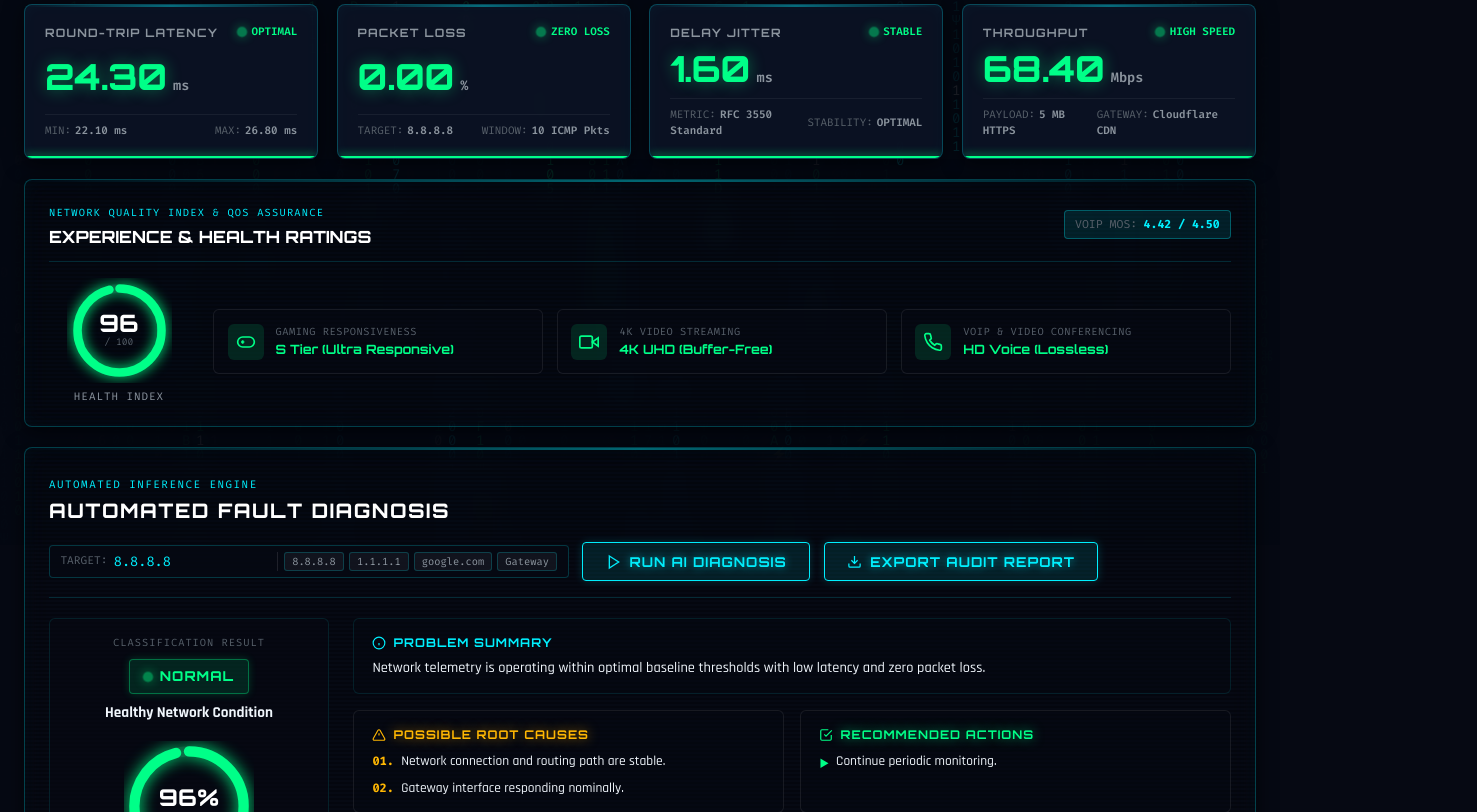
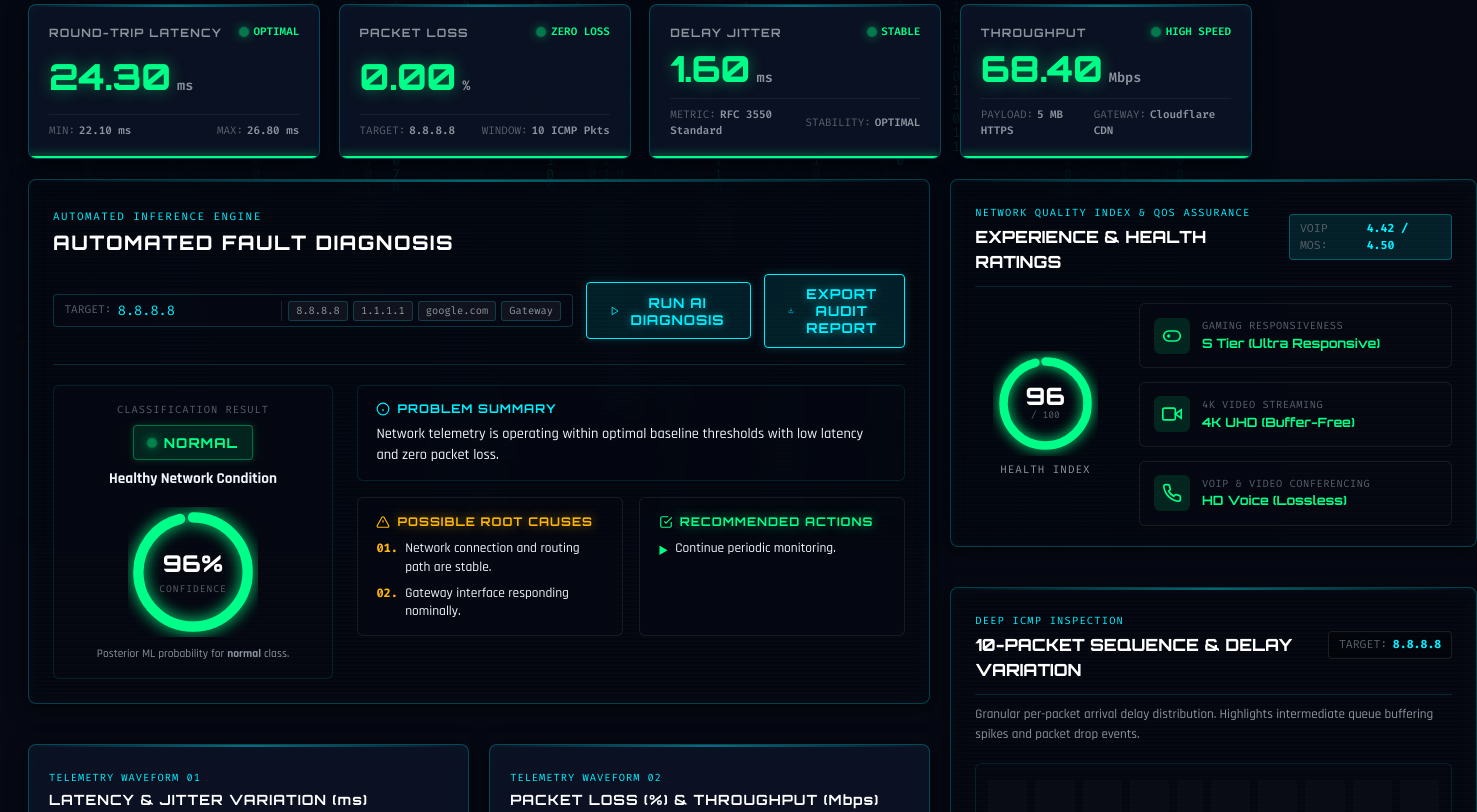
Before and after one commit to Markjasonvarhas/IntelligentNetworkAssistant, a Vue app in the folder frontend/: page / in a window 1280 px wide. Shown: the part 255-1067 px from the top of the page, 1477 px wide, since content can reach past the window. Built offline with nearby package versions, Linux system fonts and the light colour scheme; no server answers.

Commit message:
Optimize desktop layout into dual-column Cyber-NOC Command Center grid

```diff
--- a/frontend/src/App.vue
+++ b/frontend/src/App.vue
@@ -19,32 +19,35 @@
       <!-- Main Dynamic Content Views -->
       <main class="main-content">
         <!-- View 1: Live Telemetry & AI Diagnosis Dashboard -->
-        <section v-if="activeTab === 'dashboard'" class="tab-view">
-          <!-- Automatic Visitor Network Detection Banner -->
+        <section v-if="activeTab === 'dashboard'" class="tab-view dashboard-view">
+          <!-- Top Row Full-Width: Automatic Visitor Network Detection Banner -->
           <ClientNetworkBanner :networkInfo="visitorNetworkInfo" />
 
-          <!-- Real-Time HUD Metric Cards -->
+          <!-- Real-Time HUD Metric Cards (4 Cards Grid) -->
           <MetricCards :metrics="latestMetrics" />
 
-          <!-- Network Quality Index & ITU-T MOS Score -->
-          <QualityScoreCard :healthScores="latestMetrics.health_scores || defaultHealthScores" />
-
-          <!-- Automated Diagnosis Inference Hologram Terminal -->
+          <!-- Main NOC Command Center 2-Column Desktop Grid -->
+          <div class="noc-desktop-grid">
+            <!-- Left Column: Primary AI Diagnosis Terminal & Waveform Charts -->
+            <div class="noc-col-primary">
               <DiagnosisPanel
                 :diagnosis="latestDiagnosis"
                 :scanning="scanning"
                 @trigger-scan="runManualScan"
                 @change-host="onHostChanged"
               />
+              <TelemetryCharts :telemetryData="telemetryStream" />
+            </div>
 
-          <!-- Granular 10-Packet Sequence Arrival & Jitter Inspection -->
+            <!-- Right Column: Network Quality Index & 10-Packet Inspection -->
+            <div class="noc-col-secondary">
+              <QualityScoreCard :healthScores="latestMetrics.health_scores || defaultHealthScores" />
               <PacketSequenceView
                 :latencyValues="latestMetrics.latency_values"
                 :host="latestMetrics.host"
               />
-
-          <!-- Live Waveform Charts (Latency, Jitter, Loss, Speed) -->
-          <TelemetryCharts :telemetryData="telemetryStream" />
+            </div>
+          </div>
         </section>
 
         <!-- View 2: Visual Hop-by-Hop Traceroute & Bottleneck Pinpointer -->
@@ -364,9 +367,9 @@ onUnmounted(() => {
 .app-container {
   position: relative;
   z-index: 1;
-  max-width: 1440px;
+  max-width: 1560px;
   margin: 0 auto;
-  padding: 1.25rem 1.5rem;
+  padding: 1.25rem 1.75rem;
   display: flex;
   flex-direction: column;
   min-height: 100vh;
@@ -378,6 +381,26 @@ onUnmounted(() => {
 
 .tab-view {
   animation: fadeIn 0.3s ease;
+}
+
+/* 2-Column Command Center Desktop Grid */
+.noc-desktop-grid {
+  display: grid;
+  grid-template-columns: 1.15fr 0.85fr;
+  gap: 1.25rem;
+  align-items: start;
+}
+
+.noc-col-primary, .noc-col-secondary {
+  display: flex;
+  flex-direction: column;
+  gap: 1.25rem;
+}
+
+@media (max-width: 1100px) {
+  .noc-desktop-grid {
+    grid-template-columns: 1fr;
+  }
 }
 
 @keyframes fadeIn {
```
Also changed, not shown: 4 other files (tests, documents, lock files or other folders). Lines whose indentation alone changed are shown as unchanged.
